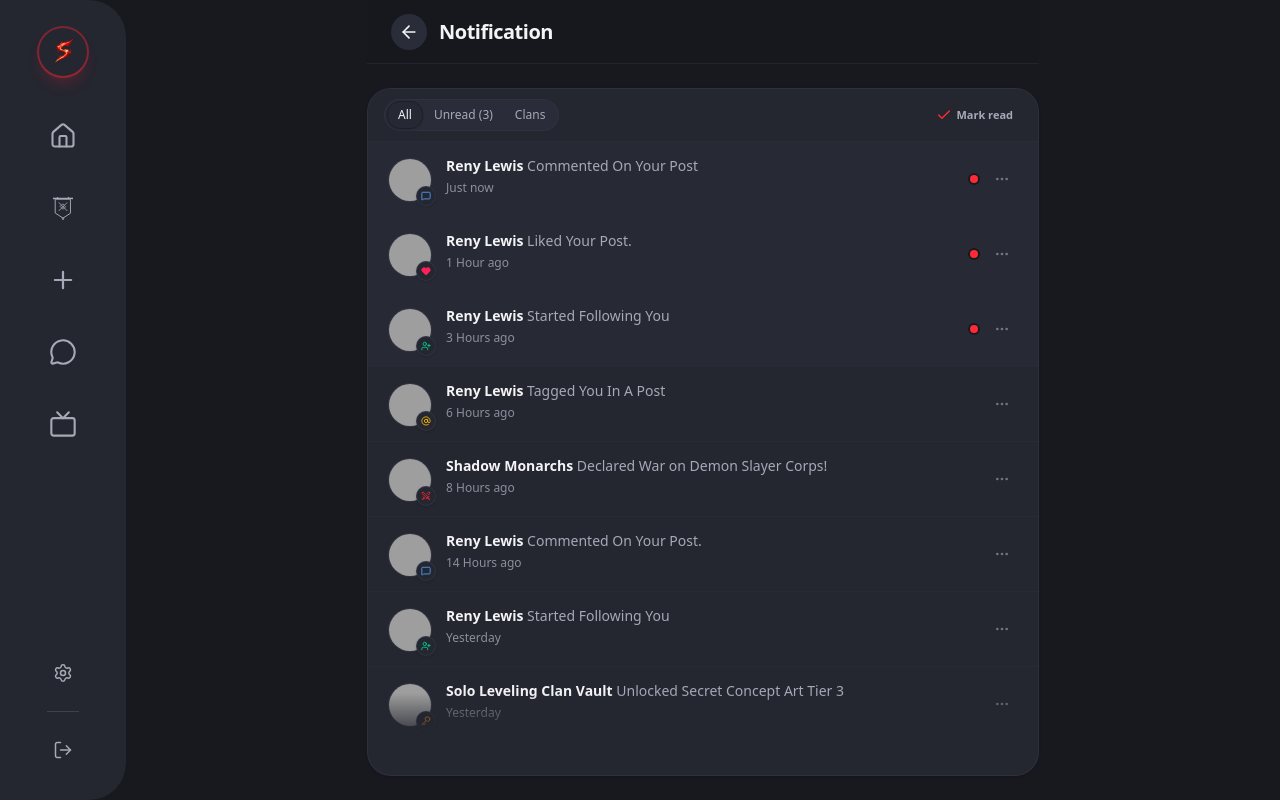
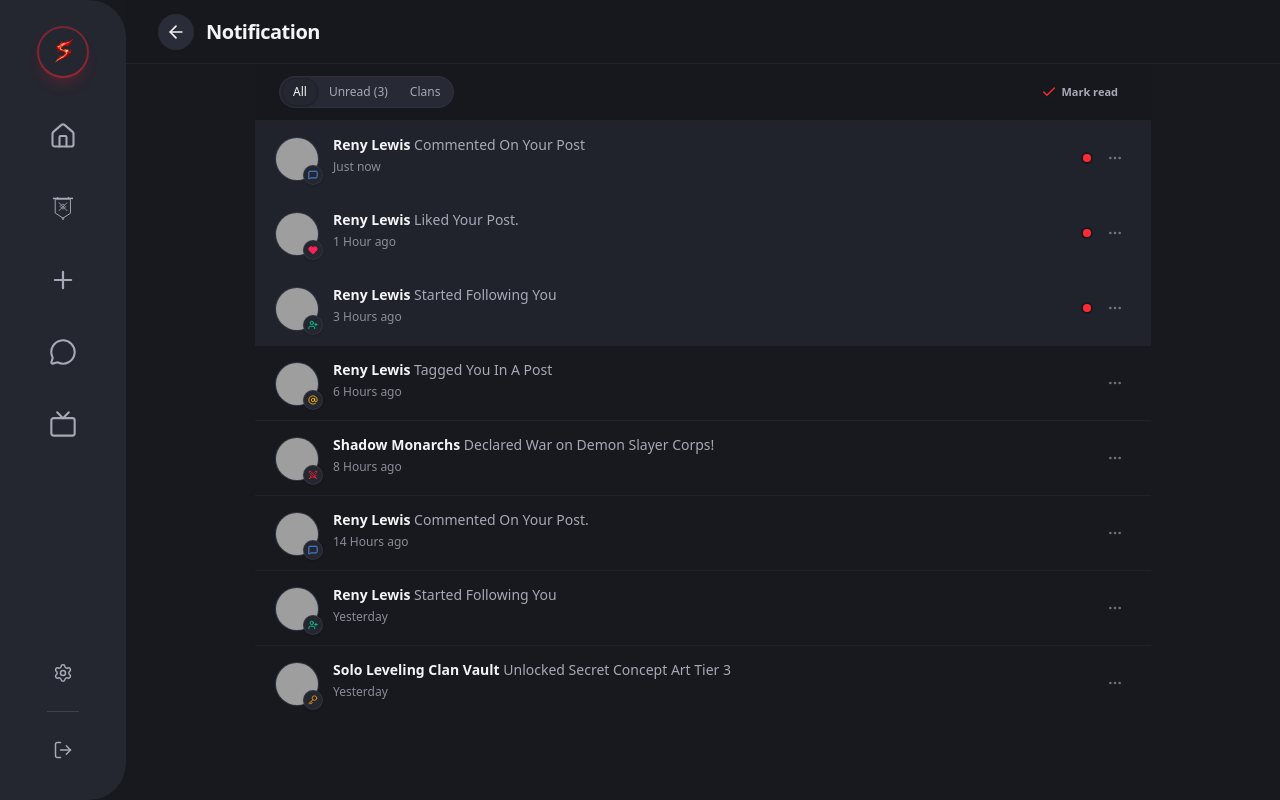
Before and after one commit to 555-Satyajit/Senkaihub, a Next.js app in the folder frontend/: page /notifications in a window 1280 px wide. Built offline with nearby package versions, Linux system fonts and the light colour scheme; grey boxes are pictures that could not be loaded.

Commit message:
fix(notifications): remove desktop container box and make filter tags sticky on mobile and desktop

```diff
--- a/frontend/src/app/notifications/page.tsx
+++ b/frontend/src/app/notifications/page.tsx
@@ -13,9 +13,9 @@ export default function NotificationsPage() {
       <SidebarNav />
 
       {/* 2. Main Notification Feed Canvas */}
-      <div className="flex-1 flex flex-col min-w-0 max-w-2xl mx-auto w-full">
-        {/* Sticky Mobile/Desktop Header matching user's uploaded reference */}
-        <header className="sticky top-0 z-30 h-16 px-4 sm:px-6 bg-background/95 backdrop-blur-md border-b border-border/40 flex items-center gap-3">
+      <div className="flex-1 flex flex-col min-w-0 w-full">
+        {/* Sticky Mobile/Desktop Top Header */}
+        <header className="sticky top-0 z-30 h-16 px-4 sm:px-6 lg:px-8 bg-background/95 backdrop-blur-md border-b border-border/40 flex items-center gap-3">
           <Link
             href="/feed"
             aria-label="Back to feed"
@@ -28,9 +28,9 @@ export default function NotificationsPage() {
           </h1>
         </header>
 
-        {/* Clean Notification List */}
-        <main className="flex-1 w-full bg-card sm:border sm:border-border/60 sm:rounded-[24px] sm:my-6 overflow-hidden shadow-sm">
-          <NotificationList maxHeight="calc(100vh - 8rem)" />
+        {/* Full-width seamless list */}
+        <main className="flex-1 w-full max-w-4xl mx-auto">
+          <NotificationList isFullPage />
         </main>
       </div>
 
--- a/frontend/src/features/notifications/components/NotificationList.tsx
+++ b/frontend/src/features/notifications/components/NotificationList.tsx
@@ -10,10 +10,11 @@ import { NotificationItem } from "./NotificationItem";
 
 interface NotificationListProps {
   maxHeight?: string;
+  isFullPage?: boolean;
   onClose?: () => void;
 }
 
-export function NotificationList({ maxHeight = "420px" }: NotificationListProps) {
+export function NotificationList({ maxHeight, isFullPage = false }: NotificationListProps) {
   const [notifications, setNotifications] = useState<NotificationItemData[]>(mockNotifications);
   const [filter, setFilter] = useState<"all" | "unread" | "clans">("all");
 
@@ -40,9 +41,15 @@ export function NotificationList({ maxHeight = "420px" }: NotificationListProps)
   });
 
   return (
-    <div className="flex flex-col w-full bg-card">
-      {/* LinkedIn-style Filter Pills + Mark Read */}
-      <div className="px-4 py-2.5 border-b border-border/40 flex items-center justify-between gap-2">
+    <div className={`flex flex-col w-full ${isFullPage ? "bg-transparent" : "bg-card"}`}>
+      {/* LinkedIn-style Filter Pills + Mark Read (Sticky on mobile and desktop) */}
+      <div
+        className={`sticky z-20 px-4 sm:px-6 py-3 border-b border-border/40 flex items-center justify-between gap-2 backdrop-blur-md transition-colors ${
+          isFullPage
+            ? "top-16 bg-background/95"
+            : "top-0 bg-card/95"
+        }`}
+      >
         <Tabs
           value={filter}
           onValueChange={(val) => {
@@ -52,14 +59,14 @@ export function NotificationList({ maxHeight = "420px" }: NotificationListProps)
           }}
           className="w-auto"
         >
-          <TabsList className="h-8 bg-secondary/60 p-0.5 rounded-lg border border-border/50">
-            <TabsTrigger value="all" className="text-xs px-2.5 h-7 rounded-md">
+          <TabsList className="h-8 bg-secondary/70 p-0.5 rounded-lg border border-border/50">
+            <TabsTrigger value="all" className="text-xs px-2.5 h-7 rounded-md cursor-pointer">
               All
             </TabsTrigger>
-            <TabsTrigger value="unread" className="text-xs px-2.5 h-7 rounded-md">
+            <TabsTrigger value="unread" className="text-xs px-2.5 h-7 rounded-md cursor-pointer">
               Unread {unreadCount > 0 && `(${unreadCount})`}
             </TabsTrigger>
-            <TabsTrigger value="clans" className="text-xs px-2.5 h-7 rounded-md">
+            <TabsTrigger value="clans" className="text-xs px-2.5 h-7 rounded-md cursor-pointer">
               Clans
             </TabsTrigger>
           </TabsList>
@@ -70,7 +77,7 @@ export function NotificationList({ maxHeight = "420px" }: NotificationListProps)
             type="button"
             variant="ghost"
             onClick={handleMarkAllAsRead}
-            className="text-[11px] font-semibold h-7 px-2 text-muted-foreground hover:text-foreground cursor-pointer flex items-center gap-1"
+            className="text-[11px] font-semibold h-7 px-2 text-muted-foreground hover:text-foreground cursor-pointer flex items-center gap-1 hover:bg-secondary/60"
           >
             <Check className="w-3.5 h-3.5 text-primary" />
             <span>Mark read</span>
@@ -78,8 +85,34 @@ export function NotificationList({ maxHeight = "420px" }: NotificationListProps)
         )}
       </div>
 
-      {/* Scrollable Notification Items with ScrollArea */}
-      <ScrollArea className={`w-full custom-scrollbar scroll-fade-b`} style={{ maxHeight }}>
+      {/* Render notifications: Full page uses standard scrolling with sticky tabs; Popover uses ScrollArea */}
+      {isFullPage ? (
+        <div className="w-full">
+          {filteredNotifications.length === 0 ? (
+            <div className="py-20 px-4 flex flex-col items-center justify-center text-center text-muted-foreground gap-2">
+              <div className="w-12 h-12 rounded-full bg-secondary flex items-center justify-center">
+                <BellOff className="w-6 h-6 text-muted-foreground/60" />
+              </div>
+              <p className="text-sm font-medium">No notifications in this tab</p>
+            </div>
+          ) : (
+            <div className="flex flex-col divide-y divide-border/20">
+              {filteredNotifications.map((notif) => (
+                <NotificationItem
+                  key={notif.id}
+                  notification={notif}
+                  onMarkAsRead={handleMarkAsRead}
+                  onDelete={handleDelete}
+                />
+              ))}
+            </div>
+          )}
+        </div>
+      ) : (
+        <ScrollArea
+          className="w-full custom-scrollbar scroll-fade-b"
+          style={{ maxHeight: maxHeight || "420px" }}
+        >
           {filteredNotifications.length === 0 ? (
             <div className="py-12 px-4 flex flex-col items-center justify-center text-center text-muted-foreground gap-2">
               <div className="w-10 h-10 rounded-full bg-secondary flex items-center justify-center">
@@ -88,7 +121,7 @@ export function NotificationList({ maxHeight = "420px" }: NotificationListProps)
               <p className="text-xs font-medium">No notifications in this tab</p>
             </div>
           ) : (
-          <div className="flex flex-col">
+            <div className="flex flex-col divide-y divide-border/20">
               {filteredNotifications.map((notif) => (
                 <NotificationItem
                   key={notif.id}
@@ -100,6 +133,7 @@ export function NotificationList({ maxHeight = "420px" }: NotificationListProps)
             </div>
           )}
         </ScrollArea>
+      )}
     </div>
   );
 }
```
Lines whose indentation alone changed are shown as unchanged.
